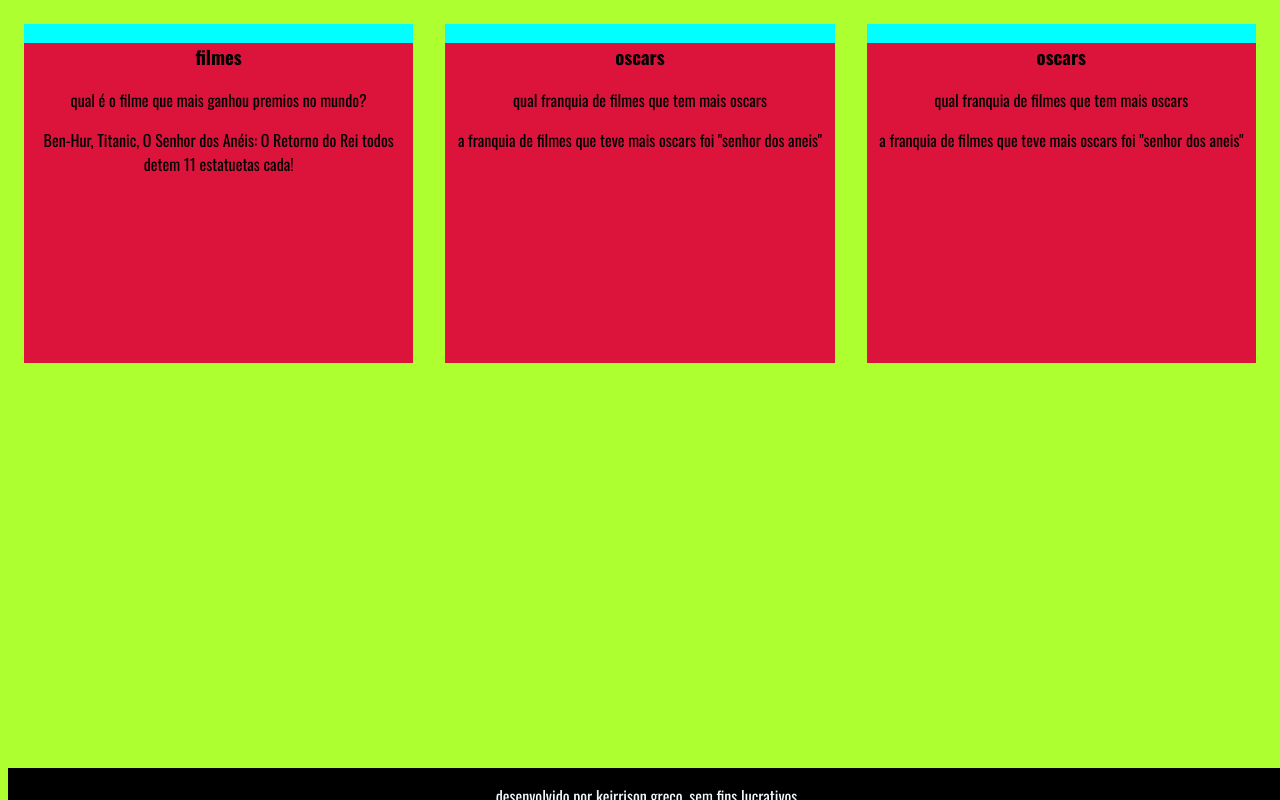
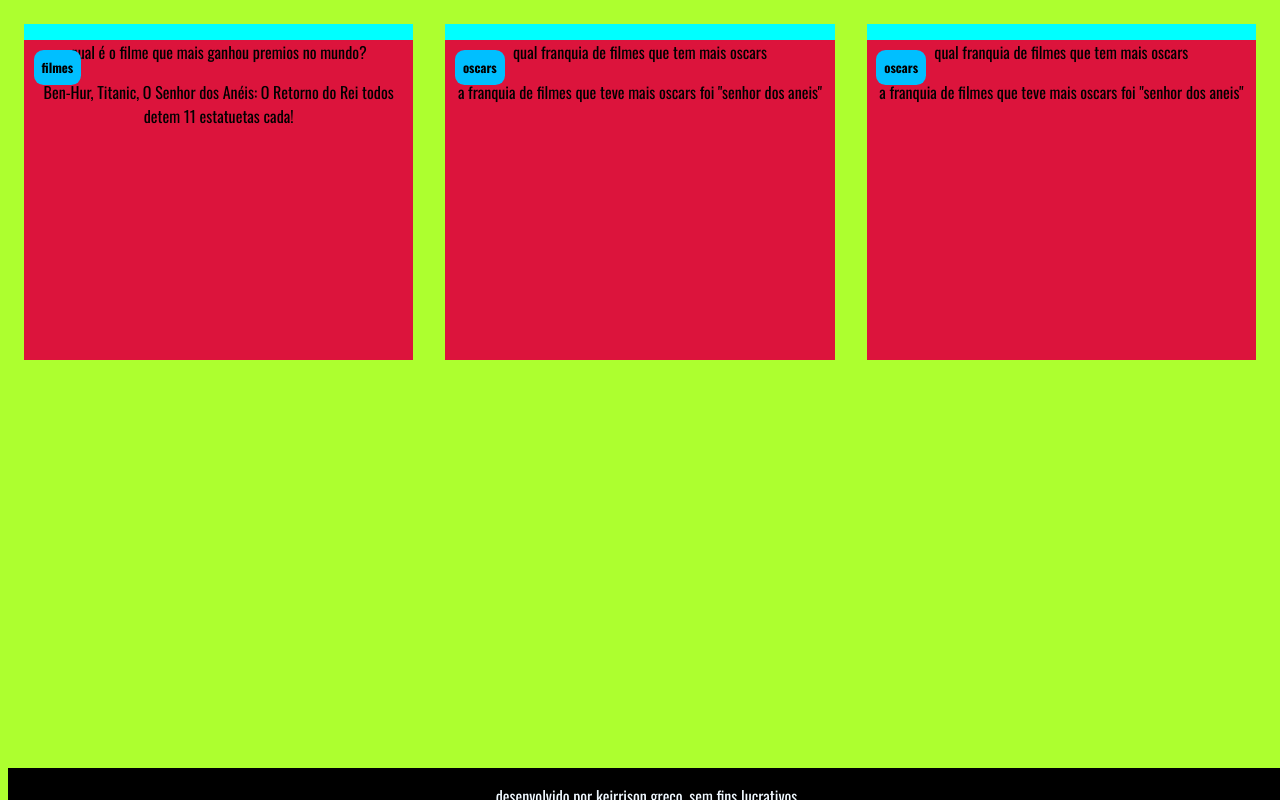
Before and after one commit to keirrisongreco/ferramenta-de-estudo, a plain HTML site: page index.html in a window 1280 px wide. Drawn offline with nearby package versions, Linux system fonts and the light colour scheme.

Commit message:
estilo do cartao

```diff
--- a/assets/style.css
+++ b/assets/style.css
@@ -20,6 +20,16 @@ body{
     height: 100%;
 }
 
+.cartao_conteudo h3 {
+    background-color: deepskyblue;
+    text-align: left;
+    padding: 0.5rem;
+    position: absolute;
+    margin: 0.6rem;
+    border-radius: 0.6rem;
+    font-size: 1vw;
+}
+
 
 footer{
     background-color: black;
```
